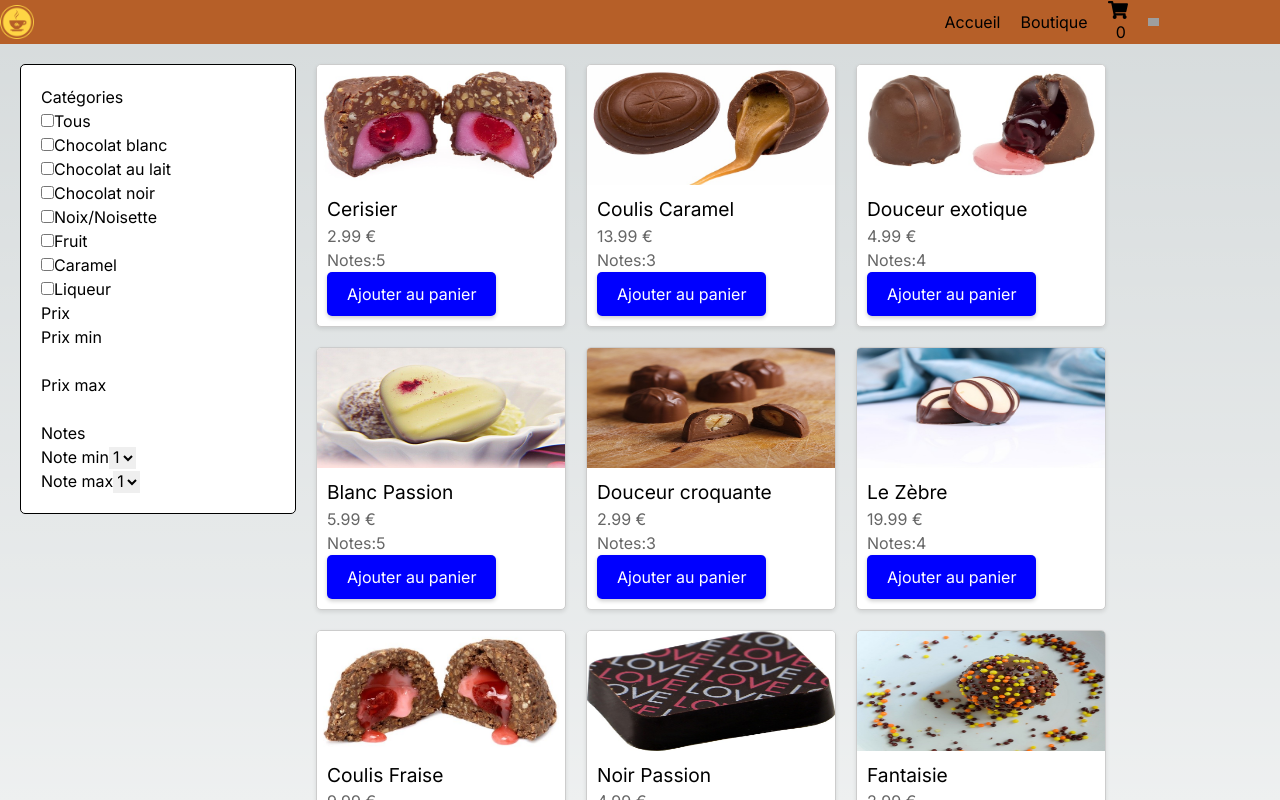
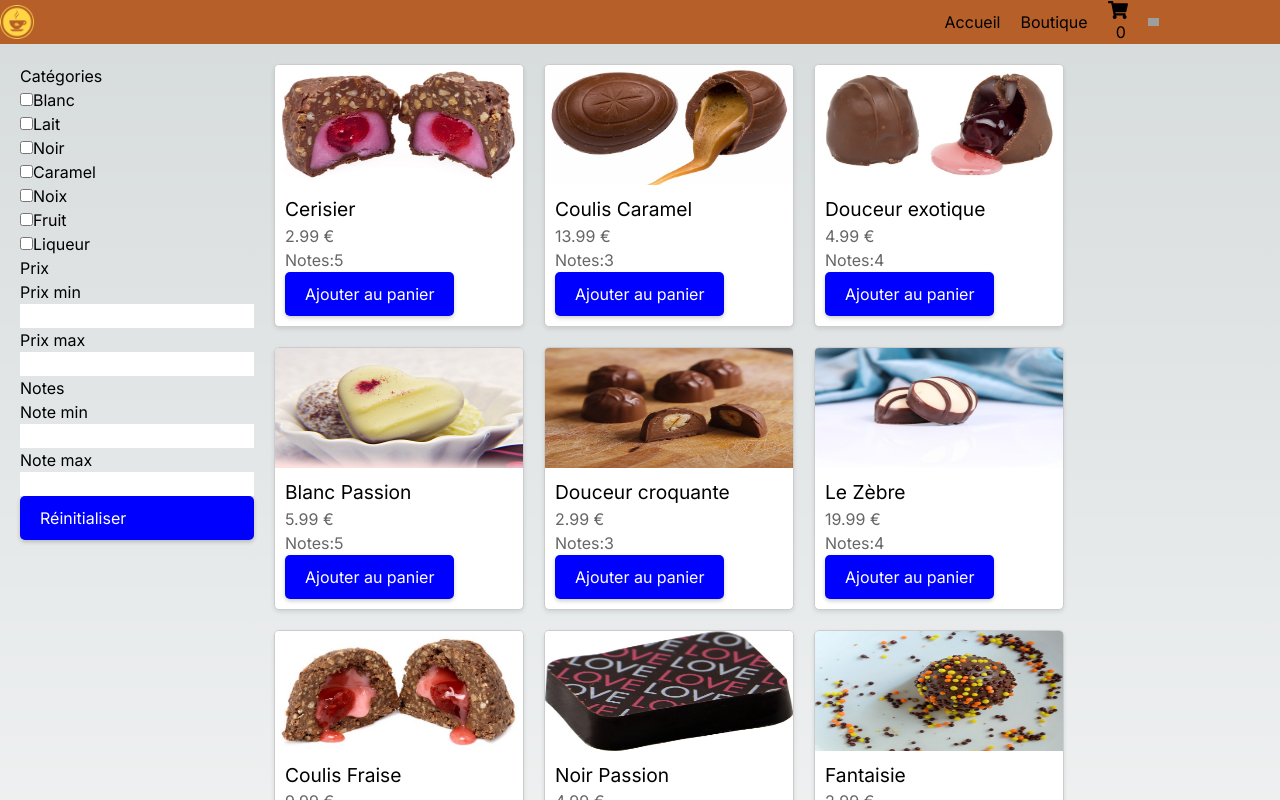
Before and after one commit to khiari-h/choconextjs, a Next.js app: page /boutiques in a window 1280 px wide. Shown: the top 800 px of the page. Built offline with nearby package versions, Linux system fonts and the light colour scheme; grey boxes are pictures that could not be loaded.

Commit message:
Maj Filtre produit

```diff
--- a/src/app/boutiques/page.tsx
+++ b/src/app/boutiques/page.tsx
@@ -12,10 +12,12 @@ import BoutonAccueil from '../composants/boutonAccueil';
 import PanierCounter from '../composants/panierCounter';
 import FicheProduit from '../composants/ficheproduit';
 import ListeProduit from '../composants/listeProduit';
-import FormTri from '../composants/formulaireTri';
+import produits from '../products.json';
 
 
 const Pages: React.FC = () => {
+
+
   return (
     <PanierProvider>
     <div className="Pages">
@@ -33,9 +35,7 @@ const Pages: React.FC = () => {
         </div>
       </header>
       <div className="contprod">
-      <div className="FormuleTri">
-        <FormTri />
-        </div>
+
       <div className="ListeProduit">
 <ListeProduit />
 </div>
--- a/src/app/composants/ficheproduit.tsx
+++ b/src/app/composants/ficheproduit.tsx
@@ -39,23 +39,36 @@ const FicheProduit: React.FC = () => {
   return (
     <div>
   {selectedProduct ? (
-    <div style={{ display: 'flex', alignItems: 'center', marginBottom: '20px' }}>
-      <div style={{ marginRight: '20px' }}>
+    <div className="general">
+      <div className="description">
+      <div className="selectedimage">
         <img src={selectedProduct.image} alt={selectedProduct.title} />
       </div>
-      <div>
+      <div className="aj">
         <h3>{selectedProduct.title}</h3>
         <p>Prix : {selectedProduct.price} €</p>
         <p>{selectedProduct.description}</p>
-        <div className="aj">
-          <div style={{ display: 'flex', alignItems: 'center', marginBottom: '10px' }}>
-            <button onClick={handleDecrement} disabled={count === 1}>-</button>
-            <p style={{ margin: '0 10px', minWidth: '30px', textAlign: 'center' }}>{count}</p>
-            <button onClick={handleIncrement}>+</button>
+        <div className="btnprod">
+        <input
+  type="number"
+  value={count}
+  min="1"
+  style={{ margin: '0 10px', minWidth: '30px', textAlign: 'center' }}
+  onChange={event => setCount(parseInt(event.target.value))}
+/>
+
+
+          <button className="btnpanierprod" onClick={handleAjouterAuPanier}>Ajouter au panier</button>
           </div>
-          <button className="btnpanierprod" onClick={handleAjouterAuPanier}>Ajouter au panier</button>
         </div>
-      </div>
+                </div>
+
+
+      <div className="ingredients">
+        <h1>Ingredients</h1>
+        <br/>
+        <p>{selectedProduct.ingredients}</p>
+        </div>
     </div>
   ) : (
     <div>Produit non trouvé</div>
--- a/src/app/composants/formulaireTri.tsx
+++ /dev/null
@@ -1,95 +0,0 @@
-import React from 'react';
-
-const FilterForm: React.FC = () => {
-  return (
-    <div className="content">
-      <div id="filter">
-        <div>
-          <div className="text-style3">Catégories</div>
-          <div className="zone-filtre">
-            <div>
-              <input type="checkbox" id="ch-all" />
-              <label htmlFor="ch-all" className="text-style4">
-                Tous
-              </label>
-            </div>
-            <div>
-              <input type="checkbox" id="ch-chocolat-blanc" />
-              <label htmlFor="ch-chocolat-blanc" className="text-style4">
-                Chocolat blanc
-              </label>
-            </div>
-            <div>
-              <input type="checkbox" id="ch-chocolat-lait" />
-              <label htmlFor="ch-chocolat-lait" className="text-style4">
-                Chocolat au lait
-              </label>
-            </div>
-            <div>
-              <input type="checkbox" id="ch-chocolat-noir" />
-              <label htmlFor="ch-chocolat-noir" className="text-style4">
-                Chocolat noir
-              </label>
-            </div>
-            <div>
-              <input type="checkbox" id="ch-noix" />
-              <label htmlFor="ch-noix" className="text-style4">
-                Noix/Noisette
-              </label>
-            </div>
-            <div>
-              <input type="checkbox" id="ch-fruit" />
-              <label htmlFor="ch-fruit" className="text-style4">
-                Fruit
-              </label>
-            </div>
-            <div>
-              <input type="checkbox" id="ch-caramel" />
-              <label htmlFor="ch-caramel" className="text-style4">
-                Caramel
-              </label>
-            </div>
-            <div>
-              <input type="checkbox" id="ch-liqueur" />
-              <label htmlFor="ch-liqueur" className="text-style4">
-                Liqueur
-              </label>
-            </div>
-          </div>
-        </div>
-        <div>
-          <div className="text-style3">Prix</div>
-          <div className="zone-filtre">
-            <div>
-              <span className="text-style4">Prix min</span>
-              <input type="number" id="prix-min" />
-            </div>
-            <div>
-              <span className="text-style4">Prix max</span>
-              <input type="number" id="prix-max" />
-            </div>
-          </div>
-        </div>
-        <div>
-          <div className="text-style3">Notes</div>
-          <div className="zone-filtre">
-            <div>
-              <span className="text-style4">Note min</span>
-              <select>
-                <option value="1">1</option>
-              </select>
-            </div>
-            <div>
-              <span className="text-style4">Note max</span>
-              <select>
-                <option value="1">1</option>
-              </select>
-            </div>
-          </div>
-        </div>
-      </div>
-    </div>
-  );
-};
-
-export default FilterForm;
--- a/src/app/composants/listeProduit.tsx
+++ b/src/app/composants/listeProduit.tsx
@@ -1,12 +1,142 @@
-import React from 'react';
+import React, { useState } from 'react';
 import Link from 'next/link';
 import produits from '../products.json';
 import '../globals.css';
 
 const ListeProduit: React.FC = () => {
+  const [selectedCategories, setSelectedCategories] = useState<string[]>([]);
+  const [minPrice, setMinPrice] = useState<number | undefined>(undefined);
+  const [maxPrice, setMaxPrice] = useState<number | undefined>(undefined);
+  const [minNote, setMinNote] = useState<number | undefined>(undefined);
+  const [maxNote, setMaxNote] = useState<number | undefined>(undefined);
+
+  const handleCategoryChange = (category: string) => {
+    if (selectedCategories.includes(category)) {
+      setSelectedCategories(selectedCategories.filter(cat => cat !== category));
+    } else {
+      setSelectedCategories([...selectedCategories, category]);
+    }
+  };
+
+  const handleResetFilters = () => {
+    setSelectedCategories([]);
+    setMinPrice(undefined);
+    setMaxPrice(undefined);
+    setMinNote(undefined);
+    setMaxNote(undefined);
+
+    const categoryCheckboxes = document.querySelectorAll<HTMLInputElement>('input[type="checkbox"]');
+    categoryCheckboxes.forEach(checkbox => {
+      checkbox.checked = false;
+    });
+  };
+
+  const filteredProducts = produits.filter(product => {
+    // Filtrer par catégories sélectionnées
+    if (selectedCategories.length > 0) {
+      const selectedMatches = selectedCategories.some(cat => product.category[cat as keyof typeof product.category]);
+      if (!selectedMatches) {
+        return false;
+      }
+    }
+
+    // Filtrer par prix minimum
+    if (minPrice !== undefined && product.price < minPrice) {
+      return false;
+    }
+
+    // Filtrer par prix maximum
+    if (maxPrice !== undefined && product.price > maxPrice) {
+      return false;
+    }
+
+    // Filtrer par note minimale
+    if (minNote !== undefined && product.note < minNote) {
+      return false;
+    }
+
+    // Filtrer par note maximale
+    if (maxNote !== undefined && product.note > maxNote) {
+      return false;
+    }
+
+    // Si toutes les conditions sont remplies, garder le produit dans la liste filtrée
+    return true;
+  });
+
   return (
+    <div className="combined-component">
+      <div className="filter-form">
+      <div className="categories">Catégories</div>
+          <div className="zone-filtre">
+            {Object.keys(produits[0].category).map(category => (
+              <div key={category}>
+                <input
+                  type="checkbox"
+                  id={`ch-${category}`}
+                  onChange={() => handleCategoryChange(category)}
+                  checked={selectedCategories.includes(category)}
+                />
+                <label htmlFor={`ch-${category}`} className="text-style4">
+                  {category.charAt(0).toUpperCase() + category.slice(1)}
+                </label>
+              </div>
+            ))}
+          </div>
+
+        <div>
+          <div className="prix">Prix</div>
+          <div className="zone-filtre">
+            <div>
+              <span className="text-style4">Prix min</span>
+              <input
+                type="number"
+                id="prix-min"
+                value={minPrice || ''}
+                onChange={e => setMinPrice(e.target.value ? parseInt(e.target.value) : undefined)}
+              />
+            </div>
+            <div>
+              <span className="text-style4">Prix max</span>
+              <input
+                type="number"
+                id="prix-max"
+                value={maxPrice || ''}
+                onChange={e => setMaxPrice(e.target.value ? parseInt(e.target.value) : undefined)}
+              />
+            </div>
+          </div>
+        </div>
+        <div>
+          <div className="text-style3">Notes</div>
+          <div className="zone-filtre">
+            <div>
+              <span className="text-style4">Note min</span>
+              <input
+                type="number"
+                id="note-min"
+                value={minNote || ''}
+                onChange={e => setMinNote(e.target.value ? parseInt(e.target.value) : undefined)}
+              />
+            </div>
+            <div>
+              <span className="text-style4">Note max</span>
+              <input
+                type="number"
+                id="note-max"
+                value={maxNote || ''}
+                onChange={e => setMaxNote(e.target.value ? parseInt(e.target.value) : undefined)}
+              />
+            </div>
+          </div>
+      </div>
+      <div className="reset-filters">
+        <button onClick={handleResetFilters}>Réinitialiser</button>
+      </div>
+      </div>
+
       <div className="product-list">
-      {produits.map(product => (
+        {filteredProducts.map(product => (
           <Link href={`/boutiques/produits?id=${product.id}`} key={product.id}>
             <div className="product-thumbnail">
               <div className="thumbnail-image">
@@ -22,6 +152,8 @@ const ListeProduit: React.FC = () => {
           </Link>
         ))}
       </div>
+
+    </div>
   );
 };
 
--- a/src/app/globals.css
+++ b/src/app/globals.css
@@ -193,7 +193,7 @@ align-items: center;
 
 .aj {
   display: flex;
-  flex-direction: row;
+  flex-direction: column;
   gap:20px;
 
 }
@@ -206,22 +206,66 @@ align-items: center;
   border-radius: 5px;
 }
 
-.contprod {
+.combined-component {
   display: flex;
   gap: 20px;
   padding: 20px;
 }
 
-.FormuleTri {
-  flex: 1;
+
+
+.filter-form {
+
   flex: 10%;
 }
 
 
 
-.ListeProduit {
-  flex: 2;
+.product-list {
+
+  flex: 90%;
+}
+
+.description {
+  display: flex;
+  align-items: center;
+  margin-bottom: 20px;
+}
+
+
+.aj {
   display: flex;
   flex-direction: column;
-  flex: 90%;
+  gap:20px;
+
 }
+
+
+
+.btnprod {
+  display: flex;
+  flex-direction: row;
+  gap:20px;
+
+}
+
+
+.selectedimage {
+  margin-right: 20px;
+}
+
+.ingredients {
+  margin-top: 100px;
+}
+
+
+.reset-filters {
+  background-color: blue;
+  color: white;
+  padding: 10px 20px;
+  border: none;
+  border-radius: 5px;
+  box-shadow: 0px 2px 4px rgba(0, 0, 0, 0.2);
+  cursor: pointer;
+  transition: background-color 0.3s, transform 0.2s;
+}
```
Lines whose indentation alone changed are shown as unchanged.
